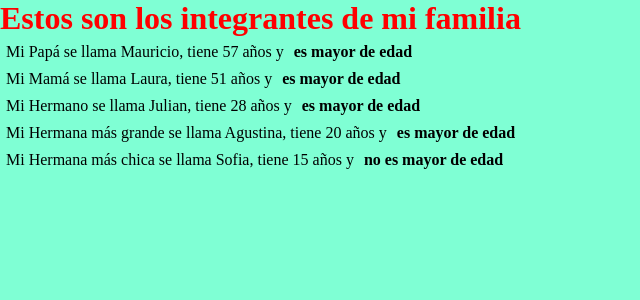
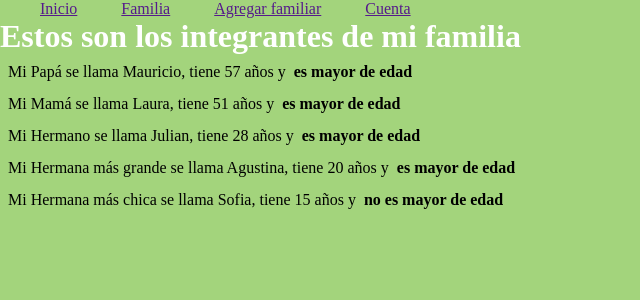
Before and after one commit to gastongomezcuello/entregable_familia, a Django app: page /familia/ in a window 1280 px wide. Shown: the top 300 px of the page, without its empty margins (0-640 px from the left). Run offline with Django 4.2, Linux system fonts and the light colour scheme; data comes from the database, SQL or seed files in the repository.

Commit message:
css_avance

```diff
--- a/static/css/familia_style.css
+++ b/static/css/familia_style.css
@@ -1,19 +1,25 @@
-*{
-    padding: auto;
-    background-color: aquamarine;
-    margin: auto;
+body{
+    margin: 0px;
+    background-color: #a3d47c ;
+}
+header{
+    padding: 0px;
+    margin: 0px;
+}
+nav ul{
+    display: inline;
 }
 
 h1{
     margin: auto;
-    color: red;
+    color: rgb(255, 255, 255);
 }
 
 p{
-    padding: 3px;
-    margin: 3px;
+    padding: 6px;
+    margin: 2px;
 }
 b{
-    padding: 3px;
-    margin: 3px;
+    padding: 2px;
+    margin: 2px;
 }
--- a/templates/familia.html
+++ b/templates/familia.html
@@ -8,6 +8,16 @@
     <title>Mis Familiares</title>
 </head>
 <body>
+    <header>
+        <nav>
+            <ul><a href="">Inicio</a></ul>
+            <ul><a href="">Familia</a></ul>
+            <ul><a href="">Agregar familiar</a></ul>
+            <ul><a href="">Cuenta</a></ul>
+        </nav>
+
+
+    </header>
     <h1>Estos son los integrantes de mi familia</h1>
 
         {% for familiar in familiares %}
```
